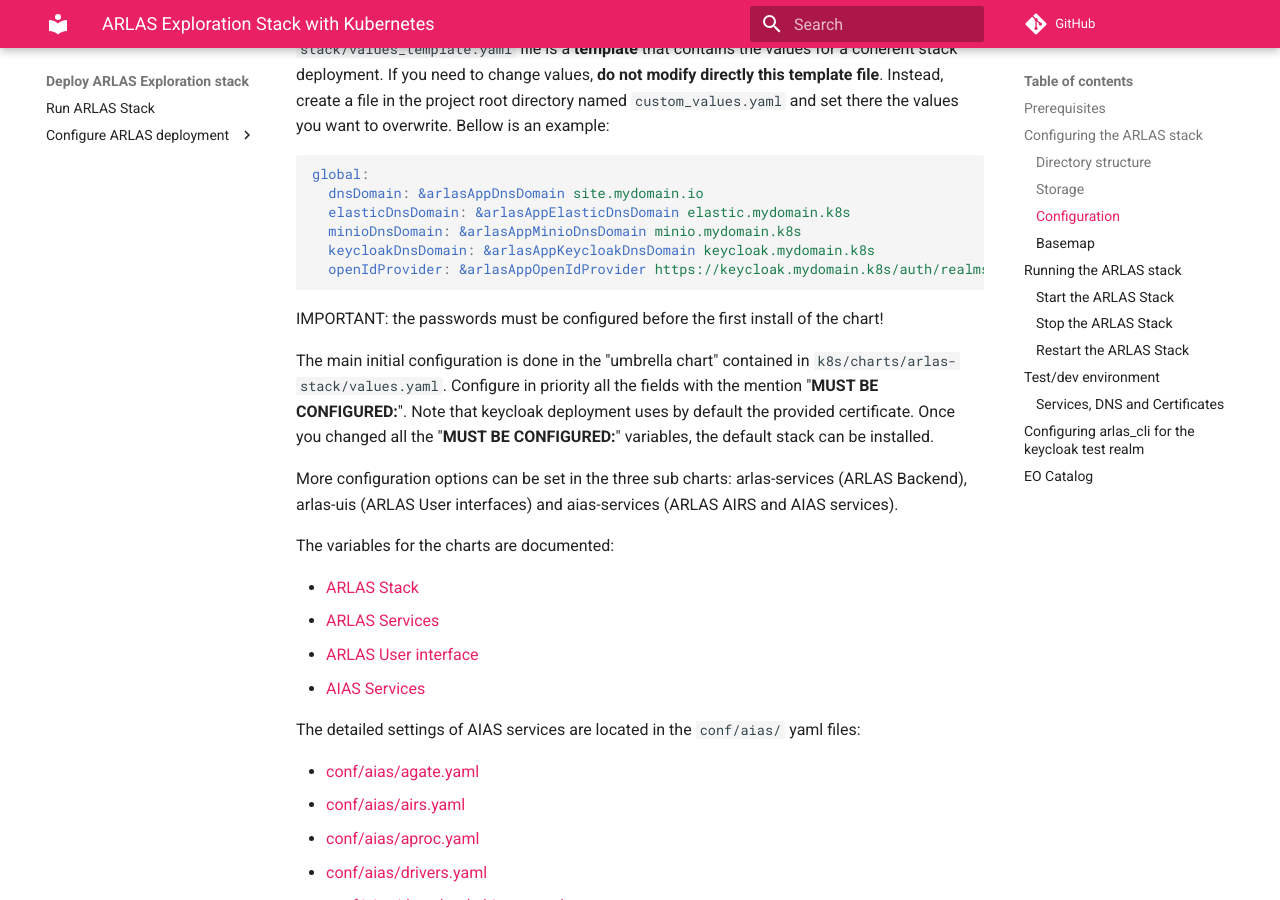
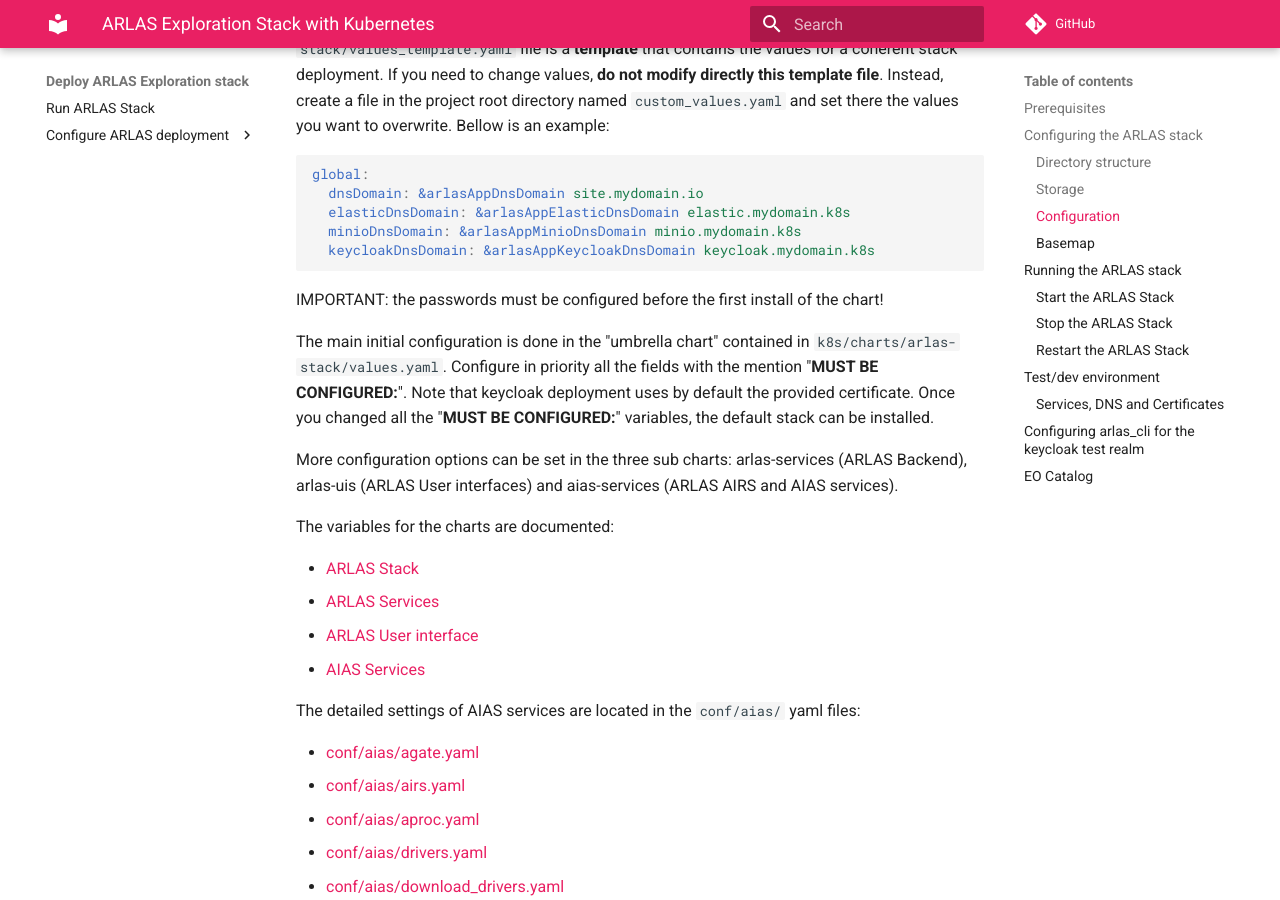
Before and after one commit to gisaia/ARLAS-Exploration-stack, an MkDocs documentation site: the page built from docs/docs/arlas_exploration_stack_helm.md, in a window 1280 px wide and 900 px high, scrolled down 1669 px. Built offline with MkDocs 1.6.1 and Material for MkDocs 9.7.7, drawn with Linux system fonts in a browser that asks for light colours; comment, search, counter and statistics services are not loaded.

````diff
--- a/docs/docs/arlas_exploration_stack_helm.md
+++ b/docs/docs/arlas_exploration_stack_helm.md
@@ -64,7 +64,6 @@ global:
   elasticDnsDomain: &arlasAppElasticDnsDomain elastic.mydomain.k8s
   minioDnsDomain: &arlasAppMinioDnsDomain minio.mydomain.k8s
   keycloakDnsDomain: &arlasAppKeycloakDnsDomain keycloak.mydomain.k8s
-  openIdProvider: &arlasAppOpenIdProvider https://keycloak.mydomain.k8s/auth/realms/arlas/.well-known/openid-configuration
 ```
 
 IMPORTANT: the passwords must be configured before the first install of the chart!
````
Also changed, not shown: docs/docs/helm/arlas-stack/README.md (+1 -2 lines), k8s/charts/arlas-stack/README.md, 2 other files.
